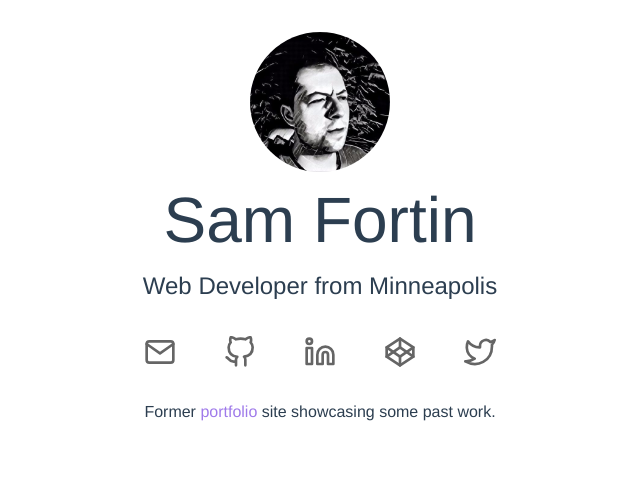
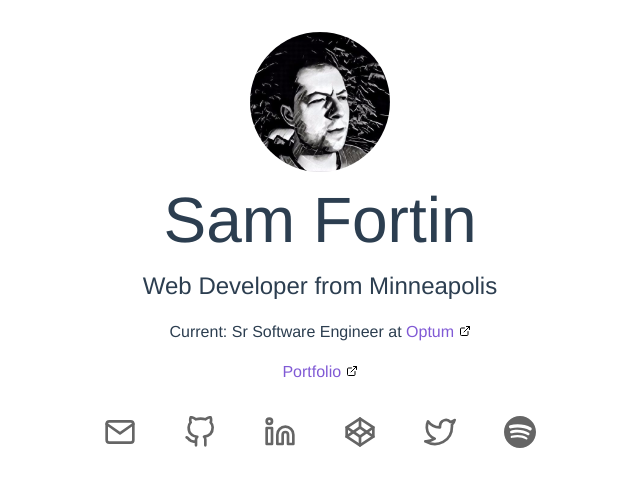
Before and after one commit to sjfortin/landing-page, a Vue app: page / in a window 1280 px wide. Shown: the top 486 px of the page, without its empty margins (320-960 px from the left). Built offline with nearby package versions, Linux system fonts and the light colour scheme.

Commit message:
add current postion. new window icon. tailwind base tweak

```diff
--- a/babel.config.js
+++ b/babel.config.js
@@ -1,5 +1,3 @@
 module.exports = {
-  presets: [
-    '@vue/cli-plugin-babel/preset'
-  ]
-}
+  presets: ['@vue/cli-plugin-babel/preset']
+};
--- a/src/assets/css/tailwind.css
+++ b/src/assets/css/tailwind.css
@@ -1,3 +1,13 @@
 @tailwind base;
+
+a {
+    @apply text-purple-600 font-medium
+}
+a:hover,
+a:focus {
+    @apply text-purple-800
+}
+
+
 @tailwind components;
 @tailwind utilities;
--- a/src/components/LandingPage.vue
+++ b/src/components/LandingPage.vue
@@ -3,27 +3,34 @@
     <img class="head mx-auto w-16 h-16" alt="sjf logo" src="../assets/head.jpeg" />
     <h1 class="text-4xl md:text-6xl">{{ msg }}</h1>
     <p class="text-lg md:text-2xl">Web Developer from Minneapolis</p>
+    <p class="text-md pt-4">
+      Current: Sr Software Engineer at
+      <a href="https://www.optum.com" target="_blank" rel="noopener">
+        Optum
+        <img
+          class="inline-block mb-1 w-3 h-3"
+          src="../assets/icons/external-link.svg"
+          alt="Opens in a new window"
+        />
+      </a>
+    </p>
+    <p class="text-md pt-4">
+      <a href="https://lucid-snyder-1b0faa.netlify.com/" target="_blank" rel="noopener">
+        Portfolio
+        <img
+          class="inline-block mb-1 w-3 h-3"
+          src="../assets/icons/external-link.svg"
+          alt="Opens in a new window"
+        />
+      </a>
+    </p>
     <ul class="py-6">
-      <li class="inline-block py-2 mx-4 md:mx-6" v-for="(link, index) in links" v-bind:key="index">
-        <a
-          class="text-purple-500 hover:text-purple-700 focus:text-purple-700"
-          v-bind:href="link.href"
-          target="_blank"
-          rel="noopener"
-        >
-          <img class="icon inline w-8 h-8" v-bind:src="getIcon(link)" v-bind:alt="link.name" />
+      <li class="inline-block py-2 mx-3 md:mx-6" v-for="(link, index) in links" v-bind:key="index">
+        <a v-bind:href="link.href" target="_blank" rel="noopener">
+          <img class="icon inline w-6 h-6 md:w-8 md:h-8" v-bind:src="getIcon(link)" v-bind:alt="link.name" />
         </a>
       </li>
     </ul>
-    <p class="text-md">
-      Former
-      <a
-        class="text-purple-500 hover:text-purple-700 focus:text-purple-700"
-        href="https://lucid-snyder-1b0faa.netlify.com/"
-        target="_blank"
-        rel="noopener"
-      >portfolio</a> site showcasing some past work.
-    </p>
   </div>
 </template>
 
@@ -70,6 +77,13 @@ export default {
           icon: "twitter",
           svg:
             '<svg xmlns="http://www.w3.org/2000/svg" width="24" height="24" viewBox="0 0 24 24" fill="none" stroke="currentColor" stroke-width="2" stroke-linecap="round" stroke-linejoin="round" class="feather feather-twitter"><path d="M23 3a10.9 10.9 0 0 1-3.14 1.53 4.48 4.48 0 0 0-7.86 3v1A10.66 10.66 0 0 1 3 4s-4 9 5 13a11.64 11.64 0 0 1-7 2c9 5 20 0 20-11.5a4.5 4.5 0 0 0-.08-.83A7.72 7.72 0 0 0 23 3z"></path></svg>'
+        },
+        {
+          name: "Spotify",
+          href: "https://open.spotify.com/user/sjfortin",
+          icon: "spotify",
+          svg:
+            '<svg xmlns="http://www.w3.org/2000/svg" width="24" height="24" viewBox="0 0 24 24" fill="none" stroke="currentColor" stroke-width="2" stroke-linecap="round" stroke-linejoin="round" class="feather feather-twitter"><path d="M23 3a10.9 10.9 0 0 1-3.14 1.53 4.48 4.48 0 0 0-7.86 3v1A10.66 10.66 0 0 1 3 4s-4 9 5 13a11.64 11.64 0 0 1-7 2c9 5 20 0 20-11.5a4.5 4.5 0 0 0-.08-.83A7.72 7.72 0 0 0 23 3z"></path></svg>'
         }
       ]
     };
```
Also changed, not shown: src/assets/icons/external-link.svg (added), src/assets/icons/spotify.svg (added).
